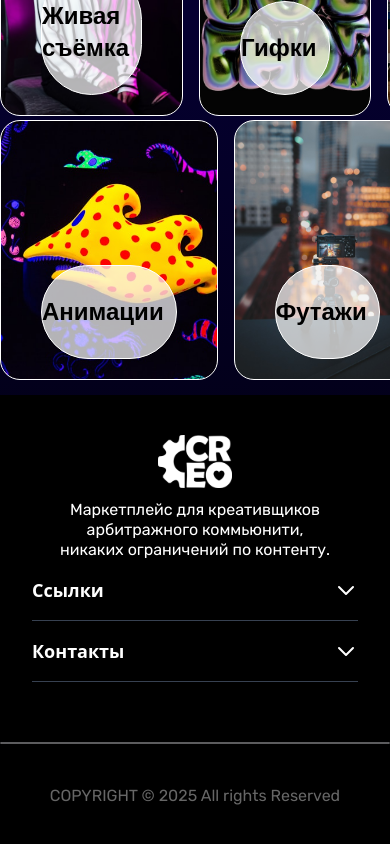
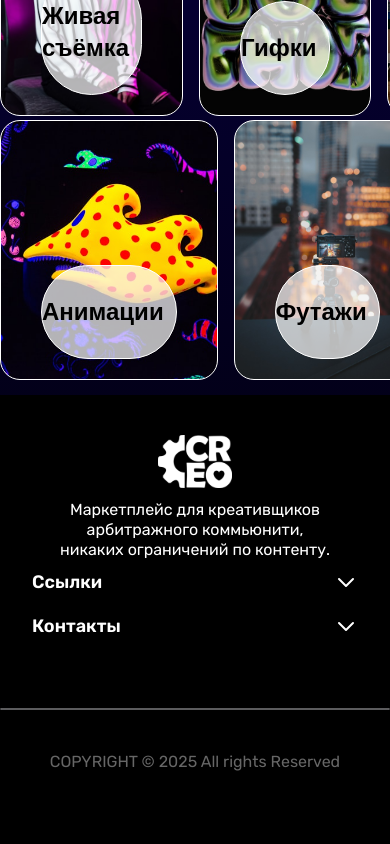
Before and after one commit to Wanfogai/ICreoDev, a Vue app: page / in a window 390 px wide. Shown: the part 838-1682 px from the top of the page. Built offline with nearby package versions, Linux system fonts and the light colour scheme; a web font is replaced by a local one.

Commit message:
Убрал подчёркивание, добавил иконки

```diff
--- a/src/components/widgets/Footer.vue
+++ b/src/components/widgets/Footer.vue
@@ -1,5 +1,5 @@
 <script setup lang="ts">
-import { Icon } from "../ui";
+import { Icon, IconTypeEnum } from "../ui";
 import { Container } from ".";
 import { ref } from "vue";
 
@@ -10,8 +10,8 @@ function scrollToTop() {
 const openIndex = ref();
 
 const footerSections: Array<{
-  title: String;
-  links: Array<{ name: String; rout: String }>;
+  title: string;
+  links: Array<{ name: string; rout: string; icon?: IconTypeEnum }>;
 }> = [
   {
     title: "Ссылки",
@@ -26,8 +26,12 @@ const footerSections: Array<{
   {
     title: "Контакты",
     links: [
-      { name: "Telegram", rout: "" },
-      { name: "youremail@gmail.com", rout: "" },
+      { name: "Telegram", rout: "#", icon: "Telegram" },
+      {
+        name: "youremail@gmail.com",
+        rout: "mailto:youremail@gmail.com",
+        icon: "Mail",
+      },
     ],
   },
 ];
@@ -48,15 +52,11 @@ const footerSections: Array<{
             <br />никаких ограничений по контенту.</span
           >
         </div>
-        <div class="md:hidden w-full px-[32px]">
-          <div
-            v-for="(section, i) in footerSections"
-            :key="i"
-            class="border-b border-gray-700 w-full"
-          >
+        <div class="md:hidden w-full font-rubik px-[32px]">
+          <div v-for="(section, i) in footerSections" :key="i" class="w-full">
             <button
               @click="openIndex = openIndex === i ? null : i"
-              class="w-full flex justify-between items-center py-4 text-left font-semibold text-lg"
+              class="w-full flex justify-between items-center py-2 text-left font-semibold text-lg"
             >
               <span class="text-white">{{ section.title }}</span>
               <svg
@@ -80,14 +80,24 @@ const footerSections: Array<{
             <transition name="accordion">
               <ul
                 v-if="openIndex === i"
-                class="pl-2 pb-4 space-y-2 text-gray-400 text-sm w-full"
+                class="pl-2 pb-4 space-y-2 text-gray-400 text-base w-full"
               >
-                <li v-for="link in section.links" :key="link.name.toString()">
-                  <a
-                    :href="link.rout.toString()"
-                    class="hover:text-white transition"
-                    >{{ link.name }}</a
-                  >
+                <li
+                  v-for="link in section.links"
+                  :key="link.name"
+                  class="flex items-center gap-2"
+                >
+                  <!-- Если иконка есть — показываем -->
+                  <Icon
+                    v-if="link.icon"
+                    :icon="link.icon"
+                    class="w-5 h-5 text-gray-400"
+                  />
+
+                  <!-- Сама ссылка -->
+                  <a :href="link.rout" class="hover:text-white transition">
+                    {{ link.name }}
+                  </a>
                 </li>
               </ul>
             </transition>
@@ -157,7 +167,7 @@ const footerSections: Array<{
 <style>
 .accordion-enter-active,
 .accordion-leave-active {
-  transition: max-height 0.3s ease, opacity 0.3s ease;
+  transition: max-height 0.5s ease, opacity 0.5s ease;
   overflow: hidden;
 }
 
```
